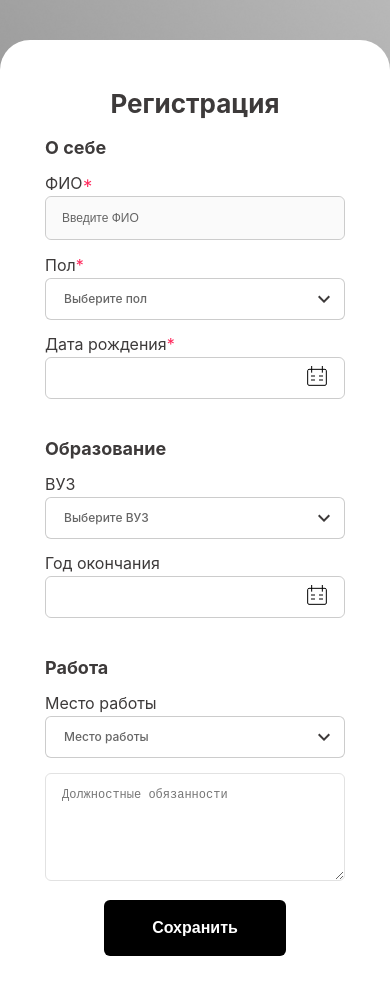
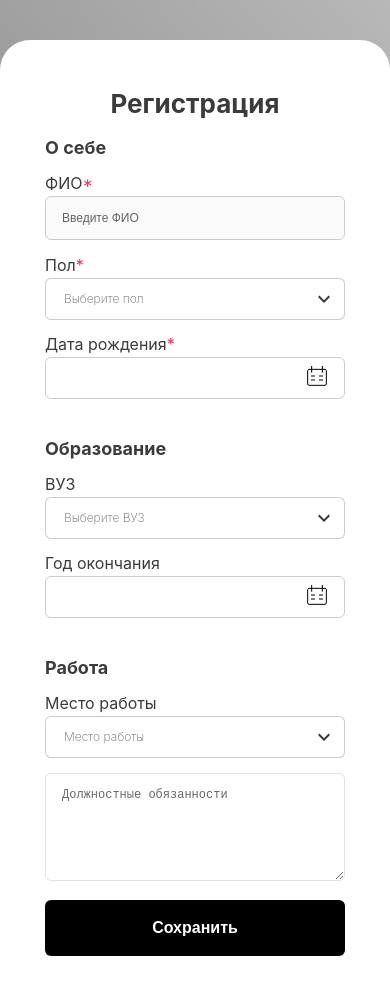
Before and after one commit to Bakirovildar/registration-test, a React (Create React App) app: page / in a window 390 px wide. Built offline with nearby package versions, Linux system fonts and the light colour scheme.

Commit message:
изменил стили

```diff
--- a/src/App.css
+++ b/src/App.css
@@ -27,5 +27,11 @@
 }
 
 .button-black:active {
-  background: rgb(109, 29, 26);;
+  background: rgb(109, 29, 26);
 }
+
+@media all and (max-width: 600px) {
+  .button-black {
+    width: 100%;
+  }
+}
--- a/src/components/inputs/inputComponent.css
+++ b/src/components/inputs/inputComponent.css
@@ -25,6 +25,7 @@
 
 .text-input::placeholder {
     color: rgba(0, 0, 0, 0.60);
+    font-weight: 200;
 }
 
 .error-style {
--- a/src/components/inputs/textareaComponent.css
+++ b/src/components/inputs/textareaComponent.css
@@ -15,6 +15,11 @@
     text-align: left;
 }
 
+textarea::placeholder {
+    color: rgba(0, 0, 0, 0.60);
+    font-weight: 200;
+}
+
 .error-style {
     border: 1px solid red;
     border-radius: 8px;
--- a/src/components/selects/select.css
+++ b/src/components/selects/select.css
@@ -70,15 +70,15 @@
     color: rgba(0, 0, 0, 0.60) !important;
     font-size: 16px !important;
     font-style: normal !important;
-    font-weight: 500 !important;
+    font-weight: 200 !important;
     line-height: 24px !important;
 }
 
 .error-select__placeholder {
-    color: #23262f !important;
-    font-size: 14px !important;
+    color: rgba(0, 0, 0, 0.60) !important;
+    font-size: 16px !important;
     font-style: normal !important;
-    font-weight: 500 !important;
+    font-weight: 200 !important;
     line-height: 24px !important;
 }
 
```
